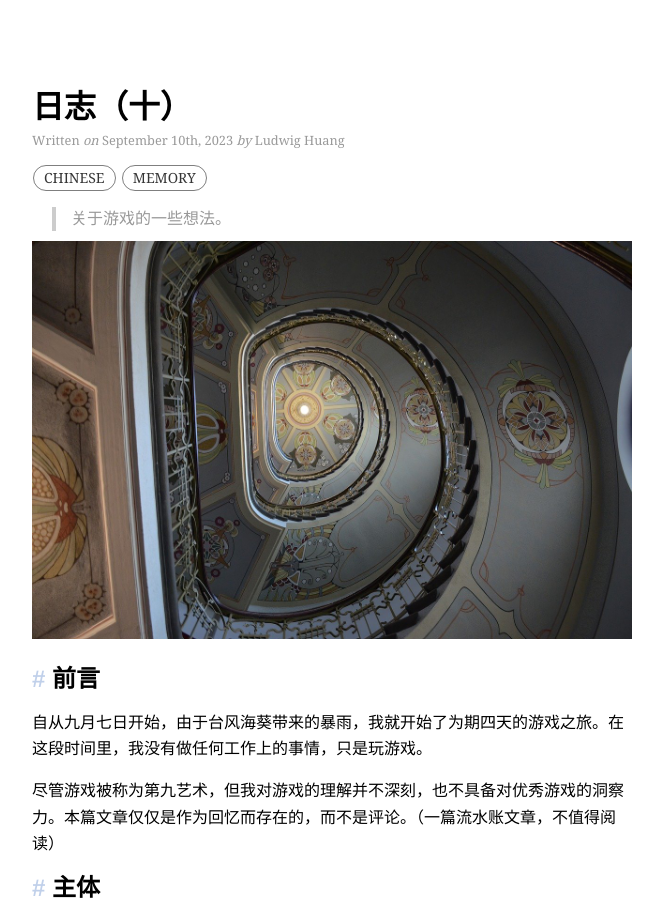
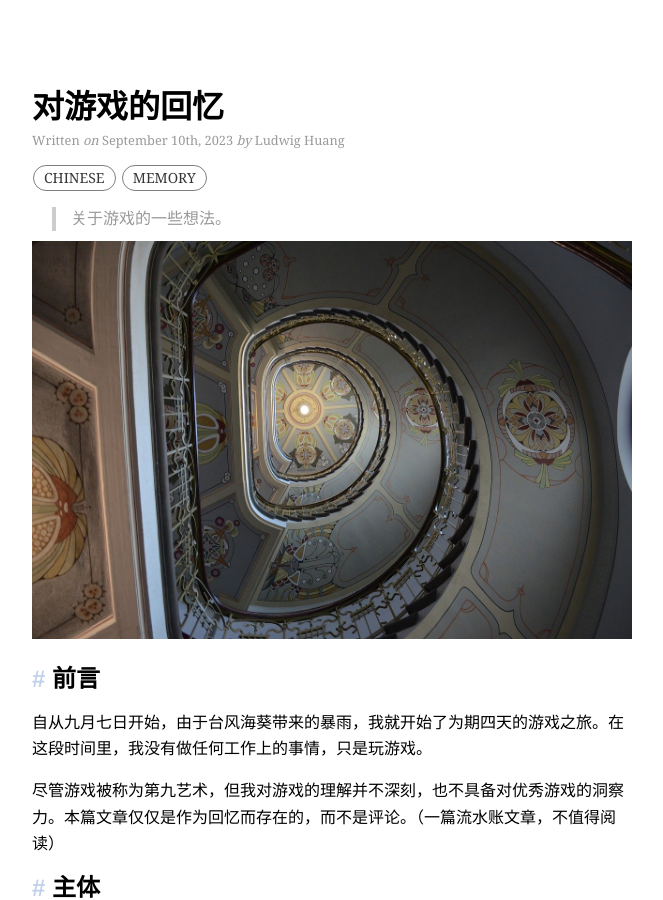
Before and after one commit to huang-feiyu/huang-feiyu.github.io, a Jekyll site: the page built from _posts/2023-09-10-diary-10.md, in a window 1280 px wide and 900 px high. Shown: the whole window, without its empty margins (308-971 px from the left). Built offline with Jekyll 4.4.1, drawn with Linux system fonts in a browser that asks for light colours; nearby versions of some CDN libraries.

Commit message:
post: update name

```diff
--- a/_posts/2023-09-10-diary-10.md
+++ b/_posts/2023-09-10-diary-10.md
@@ -1,6 +1,6 @@
 ---
 layout:      post
-title:       日志（十）
+title:       对游戏的回忆
 author:      Ludwig Huang
 categories:  diary
 tags:        [chinese, memory]
```
